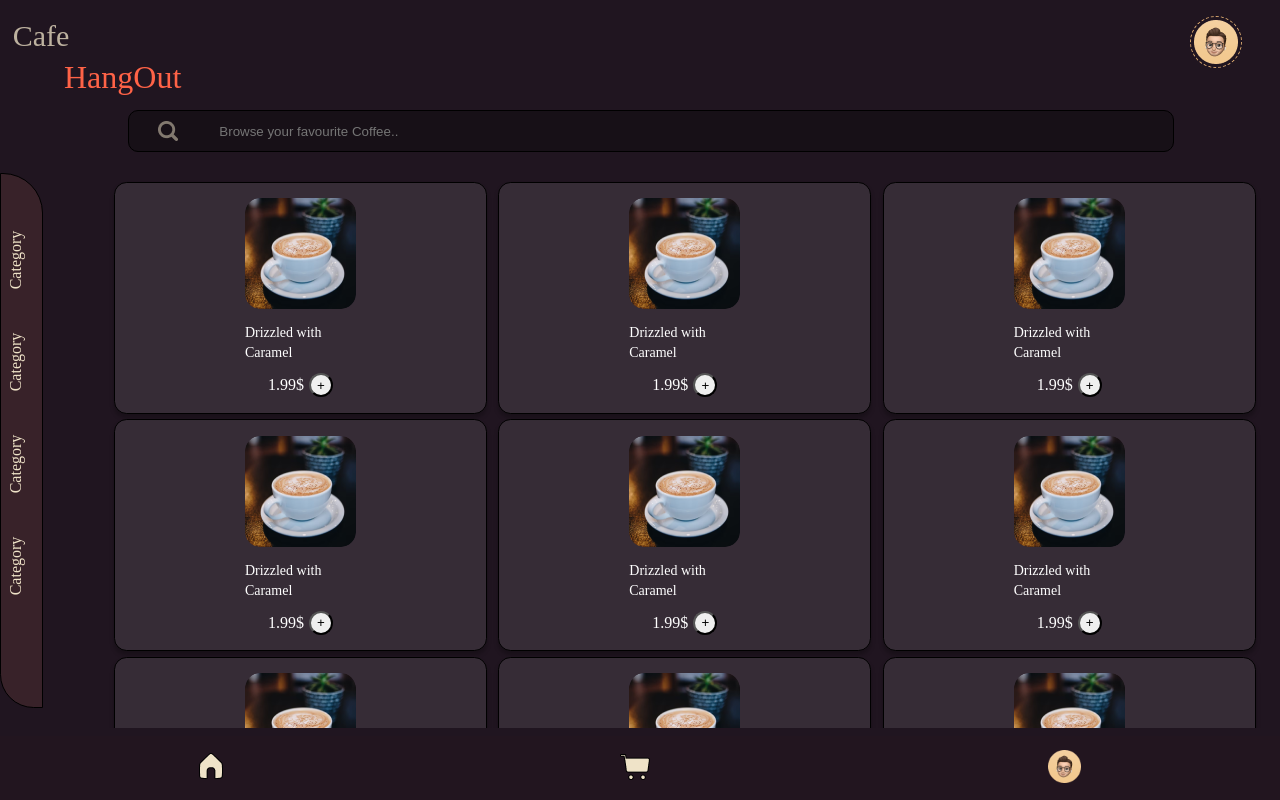
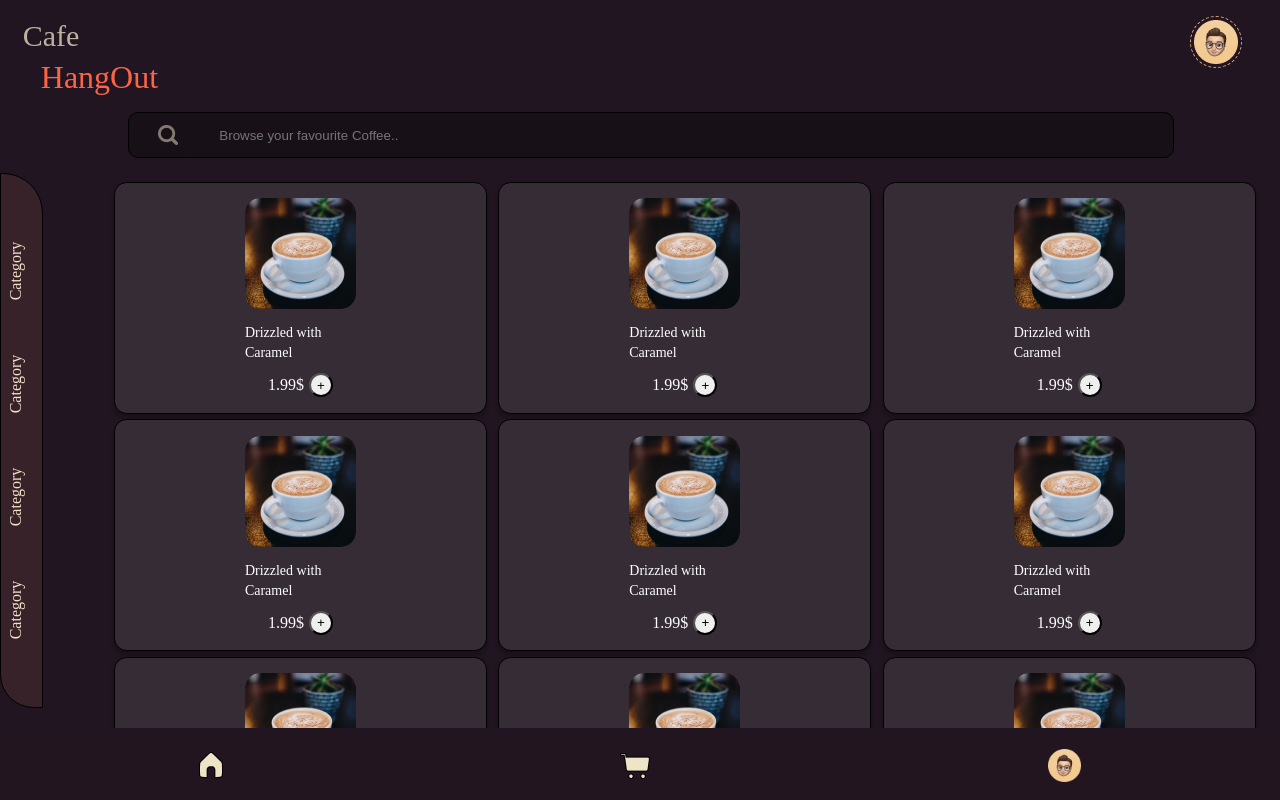
Before and after one commit to HangOutYL/HangOut, a React (Create React App) app: page / in a window 1280 px wide. Built offline with nearby package versions, Linux system fonts and the light colour scheme; the HTML template or start-up script is replaced by a standard one; a web font is replaced by a local one.

Commit message:
Home Page Designing

```diff
--- a/src/components/BottomNav/BottomNav.css
+++ b/src/components/BottomNav/BottomNav.css
@@ -6,12 +6,12 @@
   display: flex;
   justify-content: space-around;
   align-items: center;
-
+  box-sizing: border-box;
   position: fixed;
   width: 100%;
   height: 8%;
   left: 0%;
-  bottom: 0%;
+  bottom: 0.1%;
 }
 
 .BottomNav .NavBtn {
--- a/src/index.css
+++ b/src/index.css
@@ -16,6 +16,14 @@ body {
   -moz-osx-font-smoothing: grayscale;
 }
 
+.app {
+  /* border: hotpink 1px solid; */
+  display: flex;
+  flex-direction: column;
+  width: 100vw;
+  height: 100vh;
+  box-sizing: border-box;
+}
 code {
   font-family: source-code-pro, Menlo, Monaco, Consolas, "Courier New",
     monospace;
--- a/src/pages/Home/home.css
+++ b/src/pages/Home/home.css
@@ -1,13 +1,15 @@
 /* Home Screen */
 
 .Home {
-  /* height: 701px; */
-  /* left: 0px;
-  top: 0px; */
+  margin: 0;
+  padding: 0;
   display: flex;
+  /* width: 99vw;
+  height: 100vh; */
   flex-direction: column;
   color: #efe3c8;
-
+  /* border: springgreen 1px solid; */
+  overflow: auto;
   /* border-radius: 33.6232px; */
 }
 
@@ -23,6 +25,7 @@
   left: 1%;
   top: 2%;
   color: #efe3c8;
+  box-sizing: border-box;
 
   /* border: 1px solid #e40f0f; */
 }
@@ -31,9 +34,9 @@
 
 .Cafe {
   display: flex;
-  width: 50%;
-  height: 50%;
-  left: 2%;
+  width: fit-content;
+  height: fit-content;
+  margin-left: 10px;
   top: 2%;
   /* border: springgreen 1px solid; */
   font-family: Rosarivo;
@@ -50,10 +53,11 @@
 
 .Hangout {
   display: flex;
-  align-items: flex-end;
-  width: 50%;
-  height: 45%;
-  margin-left: 5%;
+  /* align-items: flex-end; */
+  width: fit-content;
+  height: fit-content;
+  margin-left: 28px;
+  margin-top: -15px;
   /* border: hotpink 1px solid; */
   font-family: Rosarivo;
   font-style: normal;
@@ -92,9 +96,9 @@
   padding: 10px 10px 10px 10px;
   position: fixed;
   width: 80%;
-  height: 20px;
+  height: 3%;
   left: 10%;
-  top: 110px;
+  top: 14%;
   background: #171017;
   border-radius: 10px;
   border: 1px solid #000000;
@@ -116,9 +120,9 @@
 
 .CoffeeCategories {
   display: flex;
-  justify-content: flex-start;
+  justify-content: space-evenly;
   flex-direction: column;
-  /* align-items: flex-start; */
+  /* align-items: center; */
   padding: 35px 8px;
 
   position: fixed;
```
